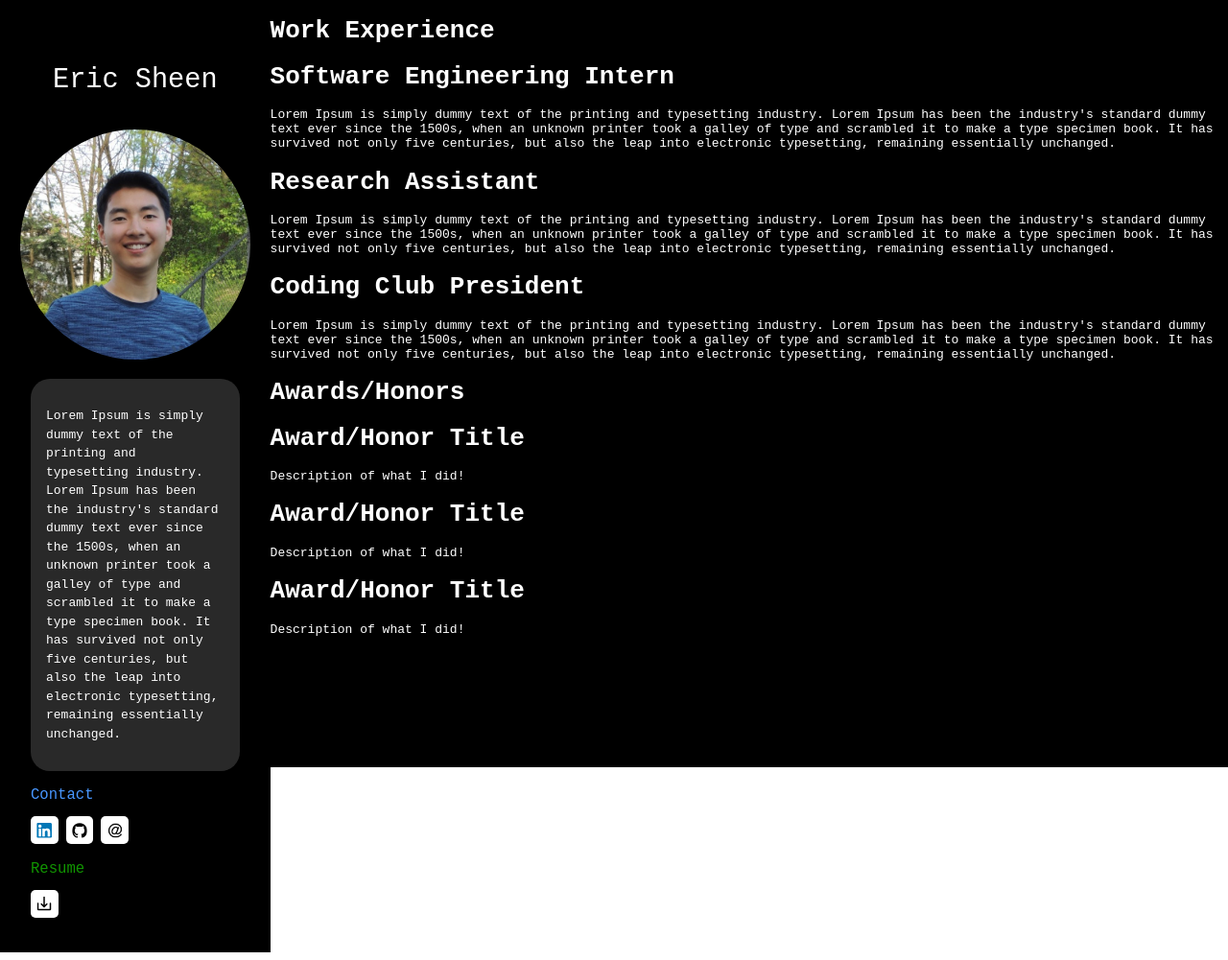
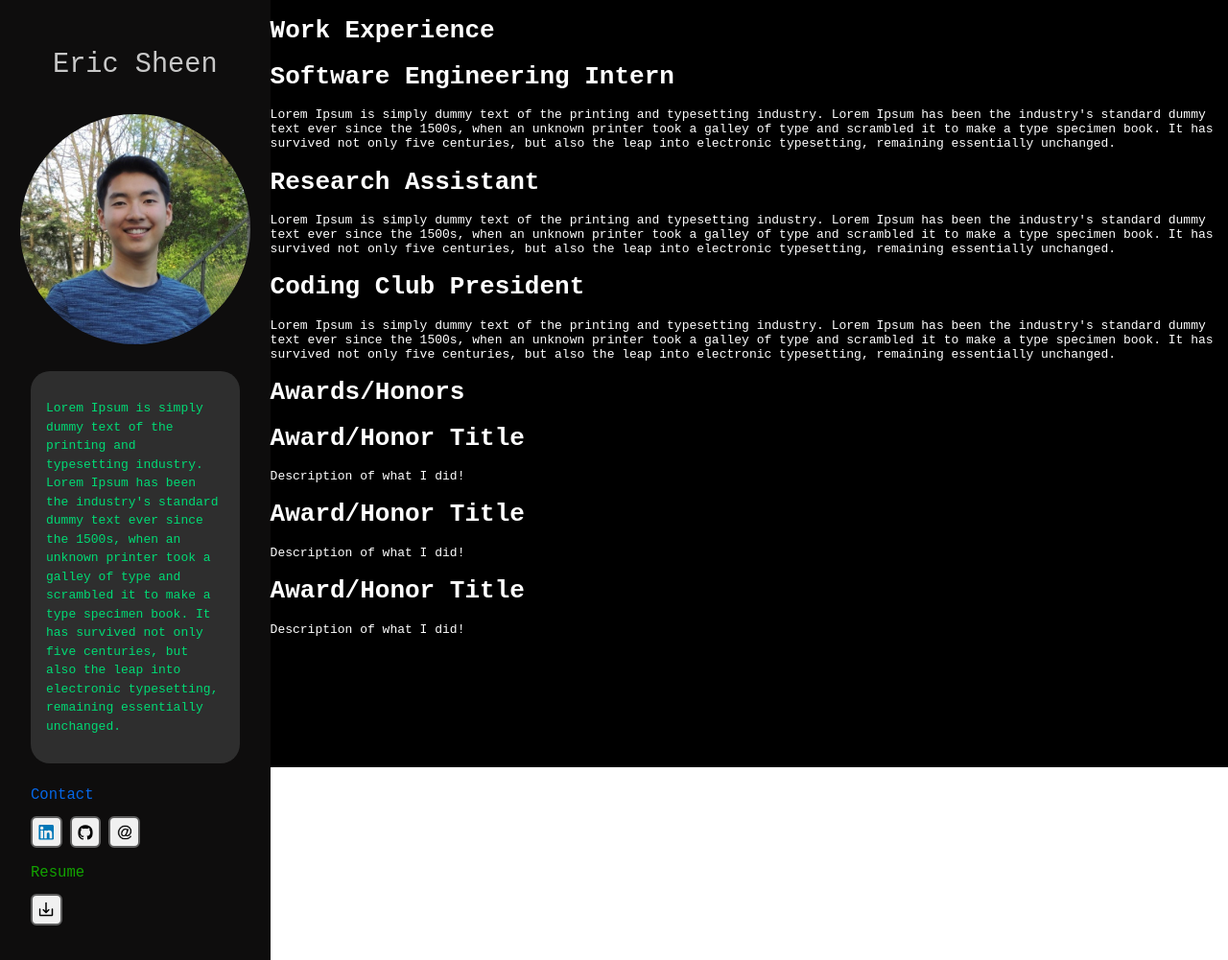
Before and after one commit to AstericWeb/Standard-Template, a plain HTML site: page index.html in a window 1280 px wide. Shown: the whole page at 96% size. Drawn offline with Linux system fonts and the light colour scheme.

Commit message:
text editor theme

```diff
--- a/styles.css
+++ b/styles.css
@@ -13,15 +13,15 @@ html,body {
 }
 .left {
     padding: 2vh;
-    color: rgb(255, 255, 255);
-    background-color: rgb(0, 0, 0);
+    color: rgb(200, 200, 200);
+    background-color: rgb(14, 13, 13);
     width: 25%;
     font-family: monospace;
 }
 .full-name {
     font-size: 2.2em;
     text-align: center;
-    padding-top: 4vh;
+    padding-top: 2vh;
 }
 .img-profile {
     position: relative;
@@ -43,11 +43,13 @@ html,body {
 .bio-container {
     margin: 2vh;
     border-radius: 20px;
-    background-color: rgb(41, 41, 41);
+    background-color: rgb(46, 46, 46);
     padding: 2vh;
+    margin-top: 3vh;
+    margin-bottom: 3vh;
 }
 .bio-text {
-    color: #fff;
+    color: rgb(0, 219, 117);
     line-height: 1.5em;
 }
 /* .pop-up-container {
@@ -58,8 +60,9 @@ html,body {
     height: auto;
 } */
 .contact-icon {
-    background-color: rgb(255, 255, 255);
-    border-radius: 5px;
+    background-color: rgb(240, 240, 240);
+    border: 2px solid #5f5f5f;
+    border-radius: 6px;
     padding: 0.8vh;
     width: 2vh;
     height: auto;
@@ -76,8 +79,8 @@ html,body {
     text-align: left;
 }
 .contact {
-    color: rgb(72, 151, 255);
+    color: rgb(6, 103, 230);
 }
 .resume {
-    color: rgb(17, 149, 0);
+    color: rgb(19, 163, 0);
 }
```
